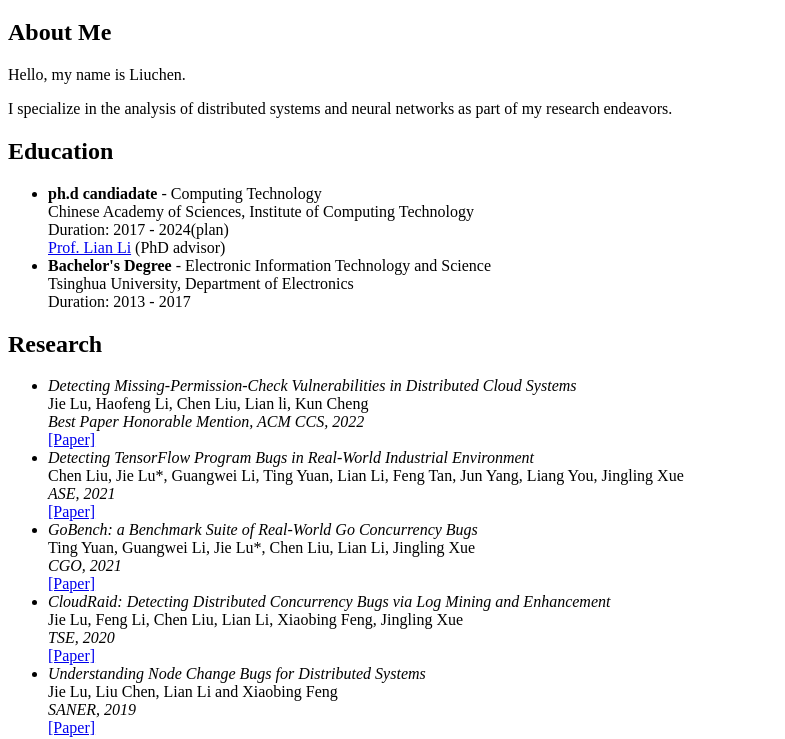
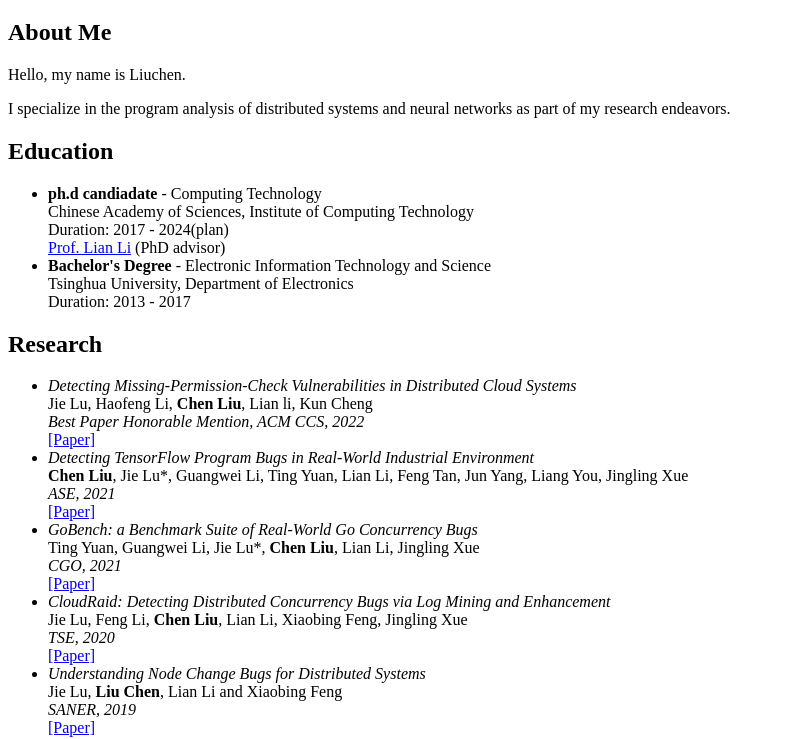
Before and after one commit to bremazoy/bremazoy.github.io, a plain HTML site: page index.html in a window 1280 px wide. Shown: the part 61-800 px from the top of the page, without its empty margins (0-785 px from the left). Drawn offline with Linux system fonts and the light colour scheme.

Commit message:
Update index.html

```diff
--- a/index.html
+++ b/index.html
@@ -11,8 +11,8 @@
       <h2>About Me</h2>
       <p>Hello, my name is Liuchen.</p>
       <p>
-        I specialize in the analysis of distributed systems and neural networks
-        as part of my research endeavors.
+        I specialize in the program analysis of distributed systems and neural
+        networks as part of my research endeavors.
       </p>
     </section>
     <section>
@@ -52,7 +52,7 @@
             Cloud Systems</em
           >
           <br />
-          Jie Lu, Haofeng Li, Chen Liu, Lian li, Kun Cheng
+          Jie Lu, Haofeng Li, <strong>Chen Liu</strong>, Lian li, Kun Cheng
           <br />
           <i>Best Paper Honorable Mention, ACM CCS, 2022</i>
           <br />
@@ -66,8 +66,8 @@
             Environment</em
           >
           <br />
-          Chen Liu, Jie Lu*, Guangwei Li, Ting Yuan, Lian Li, Feng Tan, Jun
-          Yang, Liang You, Jingling Xue
+          <strong>Chen Liu</strong>, Jie Lu*, Guangwei Li, Ting Yuan, Lian Li,
+          Feng Tan, Jun Yang, Liang You, Jingling Xue
           <br />
           <i>ASE, 2021</i>
           <br />
@@ -76,7 +76,8 @@
         <li>
           <em>GoBench: a Benchmark Suite of Real-World Go Concurrency Bugs</em>
           <br />
-          Ting Yuan, Guangwei Li, Jie Lu*, Chen Liu, Lian Li, Jingling Xue
+          Ting Yuan, Guangwei Li, Jie Lu*, <strong>Chen Liu</strong>, Lian Li,
+          Jingling Xue
           <br />
           <i>CGO, 2021</i>
           <br />
@@ -88,7 +89,8 @@
             and Enhancement</em
           >
           <br />
-          Jie Lu, Feng Li, Chen Liu, Lian Li, Xiaobing Feng, Jingling Xue
+          Jie Lu, Feng Li, <strong>Chen Liu</strong>, Lian Li, Xiaobing Feng,
+          Jingling Xue
           <br />
           <i>TSE, 2020</i>
           <br />
@@ -97,7 +99,7 @@
         <li>
           <em>Understanding Node Change Bugs for Distributed Systems</em>
           <br />
-          Jie Lu, Liu Chen, Lian Li and Xiaobing Feng
+          Jie Lu, <strong>Liu Chen</strong>, Lian Li and Xiaobing Feng
           <br />
           <i>SANER, 2019</i>
           <br />
```
